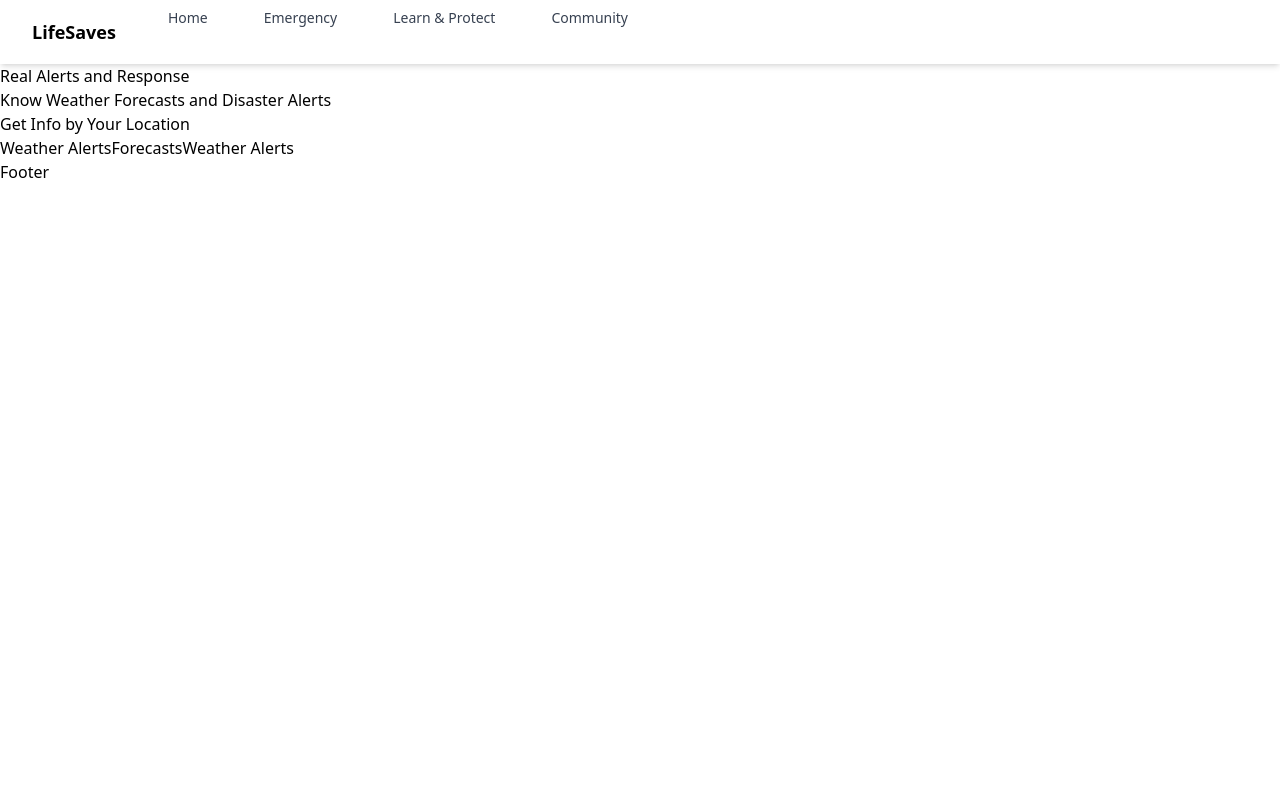
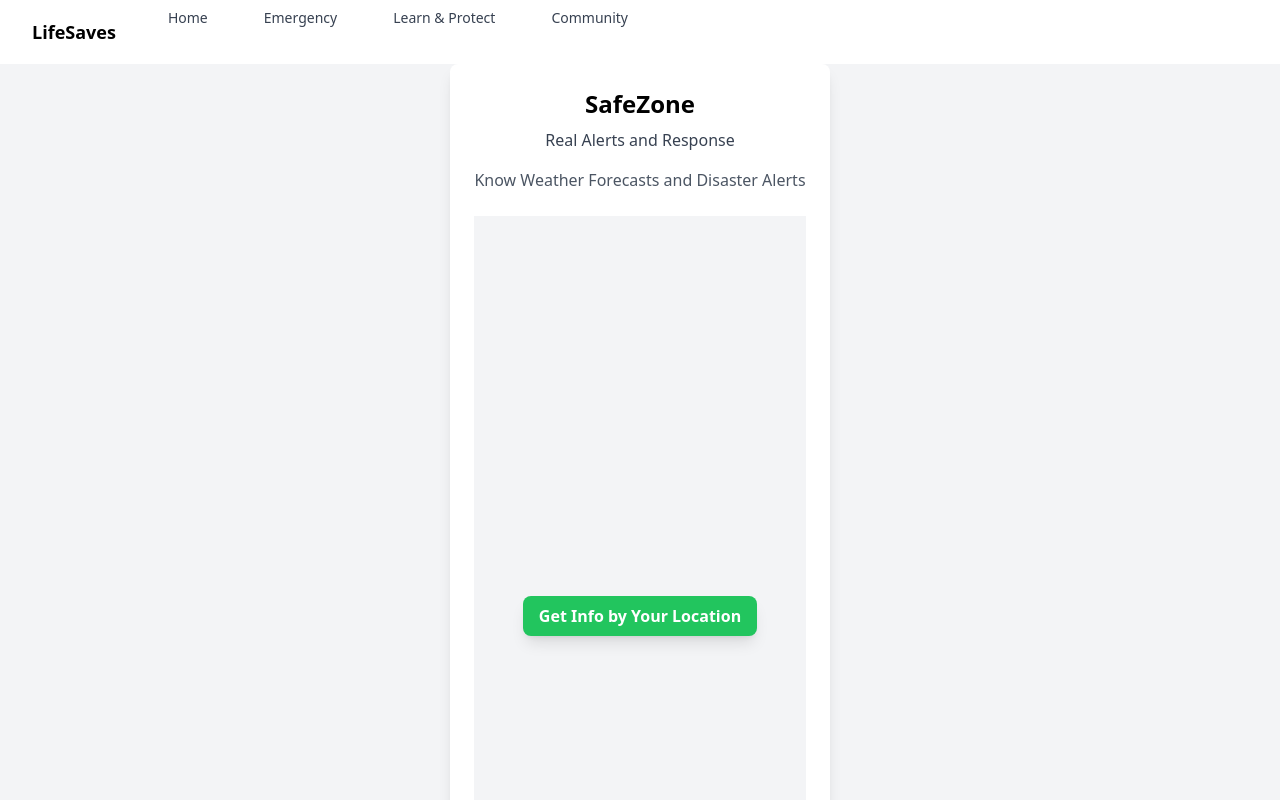
Before and after one commit to GIRISHGHUGARE/Tech_Dynamos_3.0, a React (Create React App) app in the folder frontend/: page / in a window 1280 px wide. Shown: the top 800 px of the page. Built offline with nearby package versions, Linux system fonts and the light colour scheme.

Commit message:
home screen

```diff
--- a/frontend/src/screens/Home.js
+++ b/frontend/src/screens/Home.js
@@ -8,32 +8,25 @@ export default function Home() {
             <div>
                 <Navbar />
             </div>
-            <div>
-                <div className="container">
-                    <div className="title">
-                        <h3>Real Alerts and Response</h3>
-                        <p>Know Weather Forecasts and Disaster Alerts</p>
-                        <div className="btnGetInfo">
-                            <button className="btn">
-                                Get Info by Your Location
-                            </button>
-                        </div>
-                        <div className="linkButton">
-                            <button className="linkBtn">
-                                Weather Alerts
-                            </button>
-                            <button className="linkBtn">
-                                Forecasts
-                            </button>
-                            <button className="linkBtn">
-                                Weather Alerts
-                            </button>
-                        </div>
+            <div className="min-h-screen bg-gray-100 flex flex-col items-center justify-center">
+                <div className="bg-white p-6 rounded-lg shadow-lg text-center">
+                    <h1 className="text-2xl font-bold mb-2">SafeZone</h1>
+                    <p className="text-gray-700 mb-4">Real Alerts and Response</p>
+                    <p className="text-gray-600 mb-6">Know Weather Forecasts and Disaster Alerts</p>
+                    <div className="min-h-screen bg-gray-100 flex items-center justify-center">
+                        <button className="bg-green-500 text-white font-bold py-2 px-4 rounded-lg shadow-lg hover:bg-green-600">
+                            Get Info by Your Location
+                        </button>
+                    </div>
+                    <div className="mt-6 flex justify-around">
+                        <button className="text-blue-500 hover:underline">Weather Alerts</button>
+                        <button className="text-blue-500 hover:underline">Forecasts</button>
+                        <button className="text-blue-500 hover:underline">Weather Alerts</button>
                     </div>
                 </div>
             </div>
             <div>
-                <Footer/>
+                <Footer />
             </div>
         </>
     )
```
